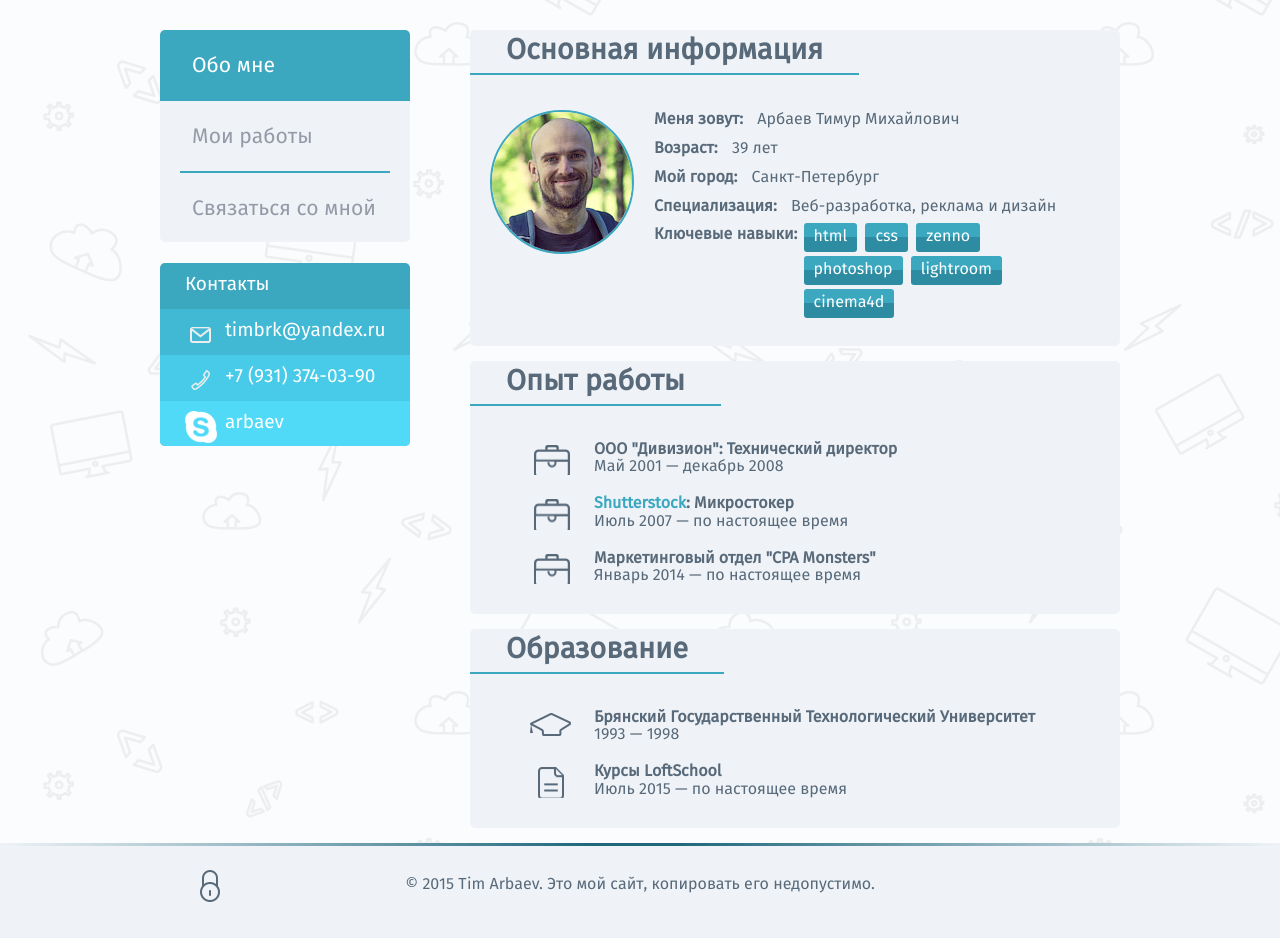
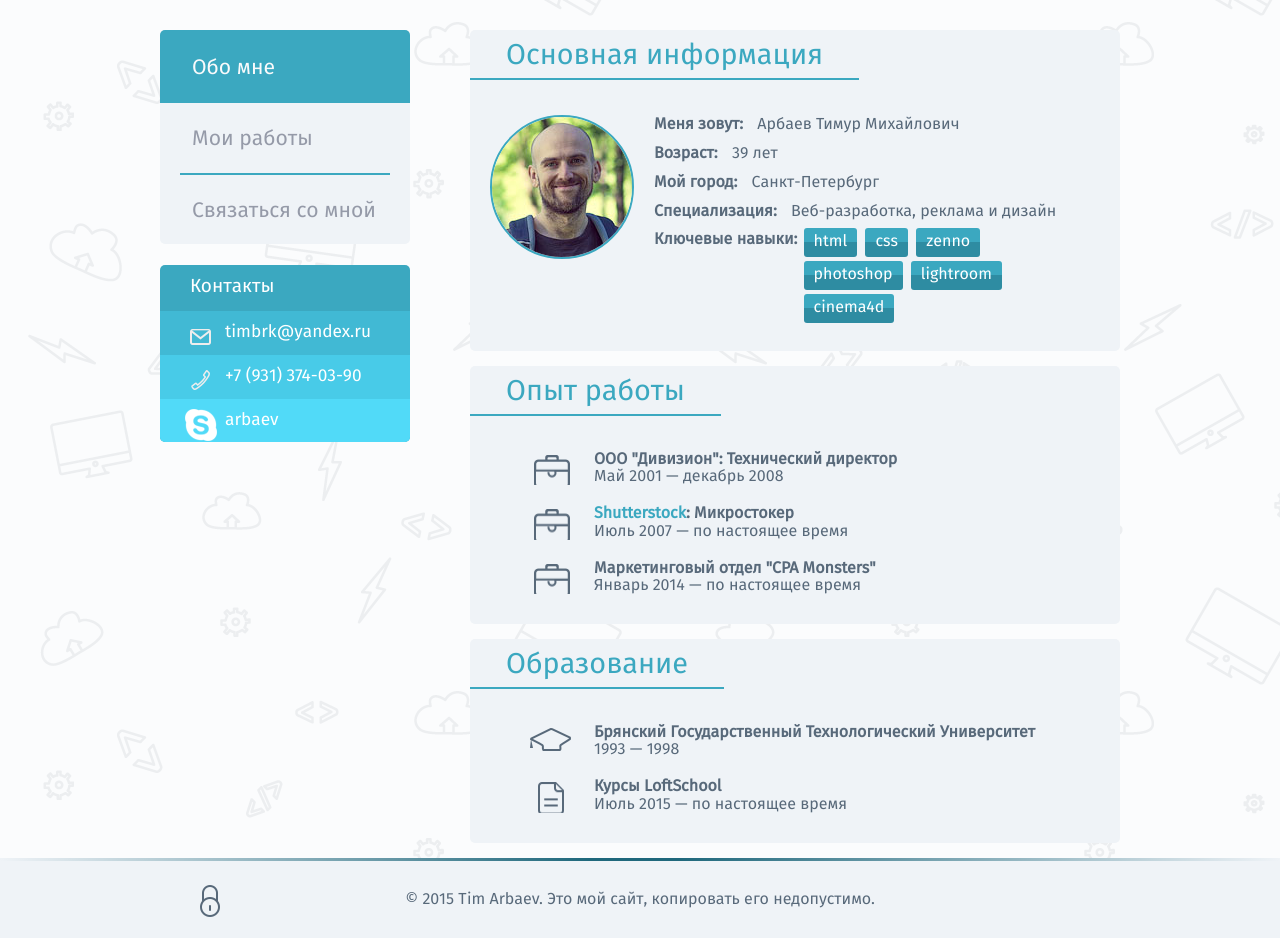
Before and after one commit to arbaev/loft-project1, a PHP site: page / in a window 1280 px wide. Shown: the part 119-1057 px from the top of the page. Before the commit the page ends 1021 px from the top, so only its background shows below. Run offline with PHP 8.4, Linux system fonts and the light colour scheme; some libraries are stand-ins or nearby versions.

Commit message:
Переделана вёрстка блоков Меню и Контакты

```diff
--- a/src/css/main.css
+++ b/src/css/main.css
@@ -6,7 +6,7 @@
 #fbfcfd - page background
 #58697a - text color
 #eff3f7 - header, footer, article & menu bg, login block bg
-#fff    - links & text on active elements
+#f9fafb - links & text on active elements
 #3ba8c0 - contacts title bg
 #41b9d4 - contacts email bg
 #48cbe8 - contacts phone bg, feedback page title
@@ -288,10 +288,11 @@ body:before {
 .article-title {
     display: inline-block;
     padding: 5px 36px;
-    margin: 0 0 15px 0;
+    margin: 5px 0 15px 0;
     font-size: 1.8em;
-    font-weight: bold;
+    font-weight: normal;
     border-bottom: 2px solid #3ba8c0;
+    color: #3ba8c0;
 }
 
 
@@ -309,9 +310,10 @@ body:before {
 /* ==========================================================================
    Menu
    ========================================================================== */
+
 .sidemenu {
     list-style: none;
-    background-color: #eff3f7;
+    background: #eff3f7;
     border-radius: 5px;
     margin-top: 0;
     padding: 0;
@@ -319,81 +321,76 @@ body:before {
     font-size: 1.1em;
 }
 
-.sidemenu-item {
+.sidemenu .sidemenu-item {
+    border-top: 2px solid #3ba8c0;
+    margin: 0 20px;
 }
 
-.sidemenu-link {
-    color: #959aa8 !important;
-    text-decoration: none;
+.sidemenu .sidemenu-item:first-child {
+    border-top: 2px solid transparent;
+    margin: 0 20px;
 }
 
-.sidemenu-link:hover,
-.sidemenu-link:active {
-    color: #3ba8c0 !important;
+.sidemenu .sidemenu-link {
+    display: block;
+    color: #959aa8;
     text-decoration: none;
-}
-
-.sidemenu-block {
-    border-top: 2px solid #3ba8c0;
     padding: 25px 5px 20px 12px;
-    margin: 0 20px;
     white-space: nowrap;
 }
 
-.sidemenu-item:first-child .sidemenu-block {
-    border-top: none;
+.sidemenu .sidemenu-link:hover {
+    color: #3ba8c0;
 }
 
-.sidemenu .active {
-    background-color: #3ba8c0;
-    color: #fff !important;
-    display: block;
+.sidemenu .sidemenu-item.active {
+    background: #3ba8c0;
+    margin: 0;
     margin-bottom: -2px;
-    padding-top: 2px;
+    padding-bottom: 2px;
+    padding-left: 20px;
 }
 
-/* поднять на 2px текст меню для активного блока */
-.sidemenu .active .sidemenu-block {
-    padding: 23px 5px 22px 12px;
-}
-
-/* хак для IE8, в котором margin:1px = padding:2px; для первого чайлда */
-.sidemenu-item:first-child .active .sidemenu-block {
-    padding-top: 22px\0/;
+.sidemenu .sidemenu-item.active .sidemenu-link {
+    color: #f9fafb;
 }
 
 /* ==========================================================================
    Contacts
    ========================================================================== */
+
 .contacts {
-    list-style-type: none;
-    background-color: #3ba8c0;
+    background: #3ba8c0;
     border-radius: 5px;
     margin-top: 0;
-    padding: 0;
+    margin-bottom: 40px;
     overflow: hidden;
-    font-size: 1.1em;
+    font-size: .9em;
     font-style: normal;
 }
-.contacts-item {}
 
-.contacts-link {}
-
-.contacts-link:hover,
-.contacts-link:active {
-    color: #fff;
-    text-decoration: underline;
+.contacts .contacts-list {
+    list-style-type: none;
+    margin: 0;
+    padding: 0;
 }
 
-.contacts-block {
+.contacts .contacts-item {
+}
+
+.contacts .title {
     color: #fff;
-    font-size: 0.9em;
+    font-size: 1.1em;
+    padding-left: 30px;
     padding-top: 12px;
     padding-bottom: 12px;
 }
 
-.contacts .title {
-    padding-left: 25px;
+.contacts .contacts-link {
+    color: #fff;
+    display: block;
+    padding-top: 12px;
+    padding-bottom: 12px;
 }
 
 .icon-email {
--- a/src/index.html
+++ b/src/index.html
@@ -126,38 +126,25 @@
 
             <nav>
                 <ul class="sidemenu">
+                    <li class="sidemenu-item active">
+                        <a href="/" class="sidemenu-link">Обо мне</a></li>
                     <li class="sidemenu-item">
-                        <a href="/" class="sidemenu-link active">
-                            <div class="sidemenu-block">Обо мне</div>
-                        </a></li>
+                        <a href="works.html" class="sidemenu-link">Мои работы</a></li>
                     <li class="sidemenu-item">
-                        <a href="works.html" class="sidemenu-link">
-                            <div class="sidemenu-block">Мои работы</div>
-                        </a></li>
-                    <li class="sidemenu-item">
-                        <a href="feedback.html" class="sidemenu-link">
-                            <div class="sidemenu-block">Связаться со мной</div>
-                        </a></li>
+                        <a href="feedback.html" class="sidemenu-link">Связаться со мной</a></li>
                 </ul>
             </nav>
 
-            <address>
-                <ul class="contacts">
-                    <li class="contacts-item">
-                            <div class="contacts-block title">Контакты</div>
+            <address class="contacts">
+                <ul class="contacts-list">
+                    <li class="contacts-item title">Контакты
                         </li>
                     <li class="contacts-item">
-                        <a class="contacts-link" href="mailto:timbrk@yandex.ru">
-                            <div class="contacts-block icon-email">timbrk@yandex.ru</div>
-                        </a></li>
+                        <a class="contacts-link icon-email" href="mailto:timbrk@yandex.ru">timbrk@yandex.ru</a></li>
                     <li class="contacts-item">
-                        <a class="contacts-link" href="tel:+79313740390">
-                            <div class="contacts-block icon-phone">+7 (931) 374-03-90</div>
-                        </a></li>
+                        <a class="contacts-link icon-phone" href="tel:+79313740390">+7 (931) 374-03-90</a></li>
                     <li class="contacts-item">
-                        <a class="contacts-link" href="skype:arbaev?call">
-                            <div class="contacts-block icon-skype">arbaev</div>
-                        </a></li>
+                        <a class="contacts-link icon-skype" href="skype:arbaev?call">arbaev</a></li>
                 </ul>
             </address>
 
```
Also changed, not shown: src/feedback.html (+10 -23 lines), src/works.html (+10 -23 lines), README.md.
